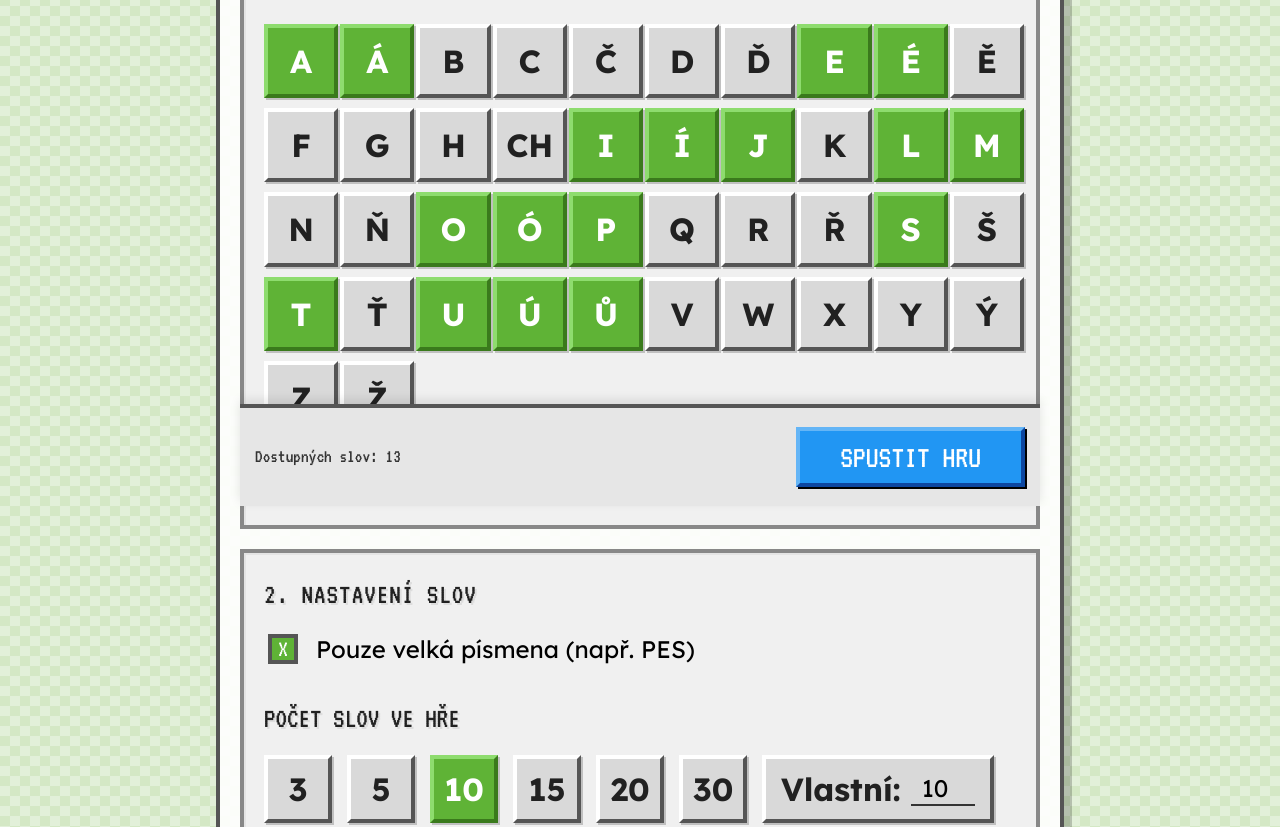
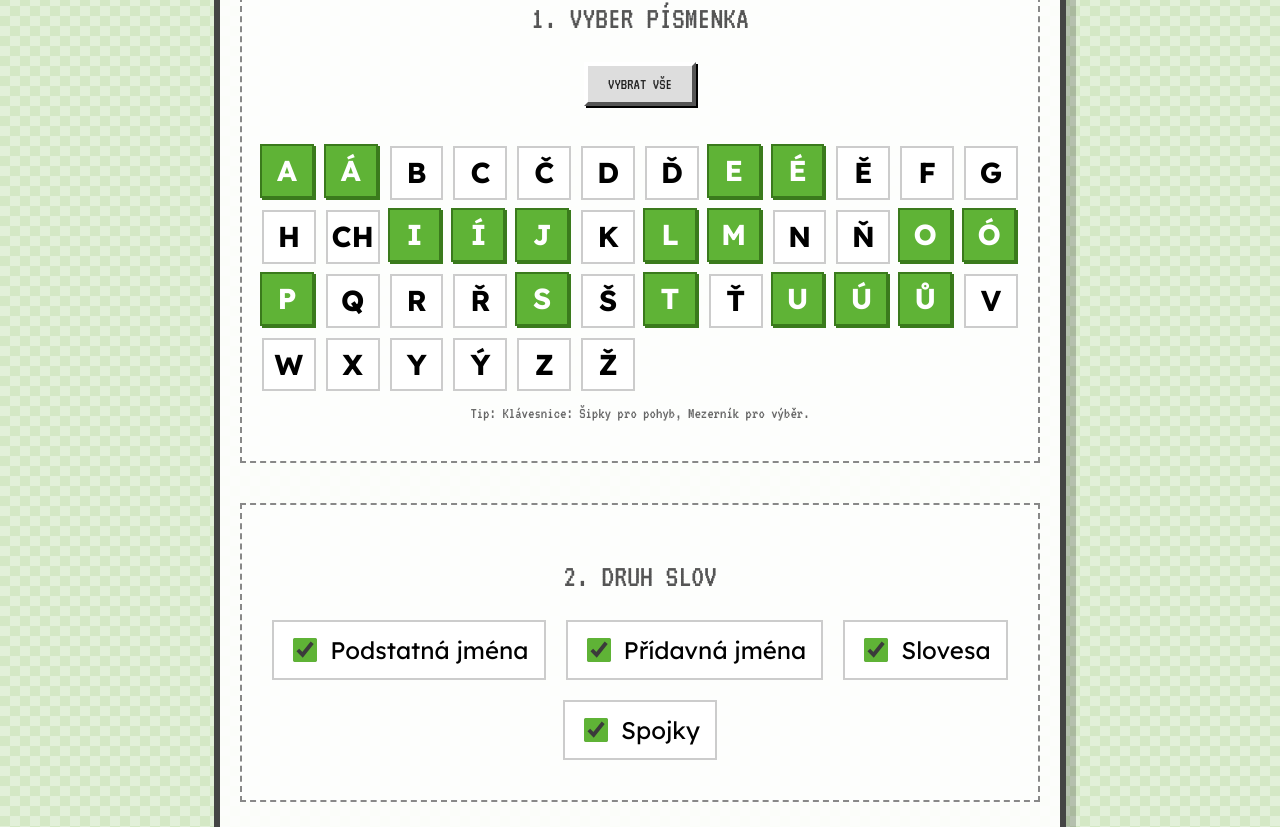
Before and after one commit to muchktom/hrave-cteni, a React (Vite) app: page / in a window 1280 px wide. Shown: the part 294-1121 px from the top of the page. Built offline with nearby package versions, Linux system fonts and the light colour scheme.

Commit message:
feat: Add word categories support (nouns, adjectives, verbs, conjunctions)
- Refactor words data structure to support categories
- Add new words for all categories
- Update SetupScreen to allow selecting specific word types
- Set default selection to include all categories

```diff
--- a/src/App.tsx
+++ b/src/App.tsx
@@ -2,13 +2,14 @@ import React, { useState } from 'react';
 import { SetupScreen } from './components/SetupScreen';
 import { GameScreen } from './components/GameScreen';
 import { SummaryScreen } from './components/SummaryScreen';
-import { getAvailableWords } from './data/words';
+import { getAvailableWords, WordCategory } from './data/words';
 import './App.css';
 
 type Screen = 'setup' | 'game' | 'summary';
 
 interface GameSettings {
   allowedLetters: string[];
+  allowedCategories: WordCategory[];
   fontSize: number;
   wordCount: number;
   uppercaseOnly: boolean;
@@ -28,7 +29,7 @@ function App() {
   const [results, setResults] = useState<GameResult[]>([]);
 
   const handleStart = (newSettings: GameSettings) => {
-    const words = getAvailableWords(newSettings.allowedLetters);
+    const words = getAvailableWords(newSettings.allowedLetters, newSettings.allowedCategories);
     // Shuffle and slice
     const selectedWords = words
       .sort(() => 0.5 - Math.random())
--- a/src/components/SetupScreen.css
+++ b/src/components/SetupScreen.css
@@ -1,279 +1,192 @@
 .setup-container {
   max-width: 800px;
   margin: 0 auto;
-  text-align: left;
-  padding-bottom: 50px;
+  padding: 40px 20px;
   background: rgba(255, 255, 255, 0.9);
-  border: 4px solid #555;
-  padding: 20px;
-  box-shadow: 8px 8px 0px rgba(0,0,0,0.2);
+  border: 6px solid #444;
+  box-shadow: 10px 10px 0px rgba(0,0,0,0.2);
 }
 
 .setup-container h1 {
+  font-family: 'VT323', monospace;
+  font-size: 3.5rem;
+  text-align: center;
+  margin-bottom: 40px;
   text-transform: uppercase;
-  letter-spacing: 2px;
-  color: var(--mc-text);
-  text-shadow: 3px 3px 0px #ccc;
-  font-size: 2.5rem; /* Scaled down */
-  margin-bottom: 20px;
-  text-align: center;
-}
-
-.setup-container h2 {
-  text-transform: uppercase;
-  letter-spacing: 1px;
-  color: var(--mc-text);
-  text-shadow: 2px 2px 0px #ddd;
-  font-size: 1.8rem; /* Scaled down */
-  margin-top: 0;
-  margin-bottom: 15px;
+  color: #333;
+  text-shadow: 4px 4px 0px #ccc;
 }
 
 .section {
-  background: #f0f0f0;
-  padding: 20px; /* Scaled down */
-  border: 4px solid #888;
+  margin-bottom: 40px;
+  padding: 20px;
+  background: rgba(255,255,255,0.5);
+  border: 2px dashed #888;
+}
+
+.section h2 {
+  font-family: 'VT323', monospace;
+  font-size: 2rem;
   margin-bottom: 20px;
-  position: relative;
-  box-shadow: inset 2px 2px 0px rgba(0,0,0,0.05);
+  color: #555;
+  text-transform: uppercase;
 }
 
 .alphabet-grid {
   display: grid;
-  grid-template-columns: repeat(auto-fill, minmax(60px, 1fr)); /* Scaled down */
+  grid-template-columns: repeat(auto-fill, minmax(50px, 1fr));
   gap: 10px;
-  margin-top: 15px;
-  outline: none;
+  margin-top: 20px;
 }
 
 .letter-btn {
-  width: 100%;
   aspect-ratio: 1;
-  font-family: var(--font-reading);
-  font-weight: 700; /* Bold for better readability */
-  font-size: 2rem; /* Scaled down */
-  background-color: var(--mc-btn-bg);
-  border: 4px solid var(--mc-btn-border-dark);
-  border-left-color: var(--mc-btn-border-light);
-  border-top-color: var(--mc-btn-border-light);
-  color: var(--mc-text);
-  cursor: pointer;
   display: flex;
   align-items: center;
   justify-content: center;
+  font-family: var(--font-reading);
+  font-size: 1.8rem;
+  font-weight: 700;
+  background: #fff;
+  border: 2px solid #ccc;
+  cursor: pointer;
+  transition: all 0.1s;
   user-select: none;
-  box-shadow: 2px 2px 0px rgba(0,0,0,0.2);
-}
-
-.letter-btn:active {
-  border-left-color: var(--mc-btn-border-dark);
-  border-top-color: var(--mc-btn-border-dark);
-  border-right-color: var(--mc-btn-border-light);
-  border-bottom-color: var(--mc-btn-border-light);
-  transform: translate(2px, 2px);
-  box-shadow: none;
 }
 
 .letter-btn.selected {
-  background-color: var(--mc-green);
+  background: var(--mc-green);
   color: white;
   border-color: var(--mc-green-dark);
-  border-left-color: #8edc6e;
-  border-top-color: #8edc6e;
+  box-shadow: 2px 2px 0px var(--mc-green-dark);
+  transform: translate(-2px, -2px);
+}
+
+.letter-btn:hover {
+  border-color: #888;
 }
 
 .letter-btn.focused {
-  position: relative;
-  z-index: 2;
-  outline: 4px solid #FFD700;
-  outline-offset: -4px;
-  box-shadow: 0 0 10px #FFD700;
+  outline: 4px solid #333;
+  z-index: 10;
 }
 
-.secondary-btn {
-  /* composes: mc-button from global; - Invalid in pure CSS file */
-  font-size: 1.2rem; /* Scaled down */
-  margin-bottom: 15px;
-  padding: 8px 16px;
-  width: auto;
+.hint-text {
+  text-align: center;
+  color: #666;
+  font-style: italic;
+  margin-top: 10px;
+}
+
+.categories-selector {
+  display: flex;
+  flex-wrap: wrap;
+  gap: 20px;
+  justify-content: center;
+  margin-bottom: 20px;
+}
+
+.checkbox-wrapper {
+  display: flex;
+  align-items: center;
+  gap: 10px;
+  cursor: pointer;
+  font-family: var(--font-reading);
+  font-size: 1.5rem;
+  padding: 10px 15px;
+  background: #fff;
+  border: 2px solid #ccc;
+  transition: all 0.2s;
+}
+
+.checkbox-wrapper:hover {
+  border-color: #888;
+  background: #f9f9f9;
+}
+
+.checkbox-wrapper input[type="checkbox"] {
+  width: 24px;
+  height: 24px;
+  accent-color: var(--mc-green);
 }
 
 .count-selector {
   display: flex;
+  flex-wrap: wrap;
   gap: 15px;
-  flex-wrap: wrap;
+  justify-content: center;
 }
 
 .count-radio-wrapper {
-  display: inline-block;
+  position: relative;
   cursor: pointer;
 }
 
 .count-radio-input {
+  position: absolute;
   opacity: 0;
   width: 0;
   height: 0;
-  position: absolute;
 }
 
 .count-radio-visual {
   display: flex;
   align-items: center;
   justify-content: center;
-
-  width: 60px; /* Scaled down */
-  height: 60px;
-  font-size: 2rem; /* Scaled down */
-
-  font-family: var(--font-reading);
-  font-weight: 700;
-  background-color: var(--mc-btn-bg);
-  border: 4px solid var(--mc-btn-border-dark);
-  border-left-color: var(--mc-btn-border-light);
-  border-top-color: var(--mc-btn-border-light);
-  color: var(--mc-text);
-
-  box-shadow: 2px 2px 0px rgba(0,0,0,0.2);
-  user-select: none;
+  width: 50px;
+  height: 50px;
+  background: #fff;
+  border: 2px solid #ccc;
+  font-family: 'VT323', monospace;
+  font-size: 1.8rem;
+  color: #888;
+  transition: all 0.2s;
 }
 
-/* Checked state */
 .count-radio-input:checked + .count-radio-visual {
-  background-color: var(--mc-green);
+  background: var(--mc-green);
   color: white;
   border-color: var(--mc-green-dark);
-  border-left-color: #8edc6e;
-  border-top-color: #8edc6e;
+  box-shadow: 4px 4px 0px var(--mc-green-dark);
+  transform: translate(-2px, -2px);
 }
 
-/* Standardized focus */
-.count-radio-input:focus-visible + .count-radio-visual {
-  outline: 4px solid #FFD700;
-  outline-offset: -4px;
-  box-shadow: 0 0 10px #FFD700;
-  z-index: 5;
+.count-radio-input:focus + .count-radio-visual {
+  outline: 3px solid #333;
 }
 
-.count-radio-wrapper:active .count-radio-visual {
-  border-left-color: var(--mc-btn-border-dark);
-  border-top-color: var(--mc-btn-border-dark);
-  border-right-color: var(--mc-btn-border-light);
-  border-bottom-color: var(--mc-btn-border-light);
-  transform: translate(2px, 2px);
+.footer {
+  display: flex;
+  flex-direction: column;
+  align-items: center;
+  gap: 20px;
+  margin-top: 40px;
+  padding-top: 20px;
+  border-top: 2px solid #ccc;
+}
+
+.footer p {
+  font-size: 1.2rem;
+  color: #666;
+}
+
+.start-btn {
+  font-size: 2rem;
+  padding: 20px 60px;
+  background: var(--mc-green);
+  color: white;
+}
+
+.start-btn:disabled {
+  background: #ccc;
+  cursor: not-allowed;
+  transform: none;
   box-shadow: none;
 }
 
-.footer {
-  position: sticky;
-  bottom: 0;
-  background: #e6e6e6;
-  padding: 15px;
-  border-top: 4px solid #555;
-  display: flex;
-  justify-content: space-between;
-  align-items: center;
-  z-index: 10;
-  box-shadow: 0 -4px 10px rgba(0,0,0,0.1);
+.secondary-btn {
+  margin-bottom: 20px;
+  background: #ddd;
+  font-size: 1rem;
+  padding: 10px 20px;
 }
-
-.footer p {
-  font-size: 1.2rem; /* Scaled down */
-  font-weight: bold;
-  color: #333;
-}
-
-.start-btn {
-  /* composes: mc-button from global; */
-  background-color: #2196F3;
-  color: white;
-  border-color: #0d47a1;
-  border-left-color: #64b5f6;
-  border-top-color: #64b5f6;
-  font-size: 2rem; /* Scaled down */
-  padding: 10px 40px;
-}
-
-.start-btn:disabled {
-  background: #aaa;
-  border-color: #777;
-  color: #555;
-  pointer-events: none;
-}
-
-.hint-text {
-  font-size: 1.2rem; /* Scaled down */
-  color: #444;
-  margin-top: 10px;
-  font-style: normal;
-  border-top: 2px dashed #ccc;
-  padding-top: 10px;
-}
-
-/* Range input styling */
-input[type=range] {
-  -webkit-appearance: none;
-  width: 100%;
-  background: transparent;
-  margin: 20px 0;
-}
-
-input[type=range]:focus-visible {
-  outline: 4px solid #FFD700;
-  outline-offset: 4px;
-}
-
-input[type=range]::-webkit-slider-thumb {
-  -webkit-appearance: none;
-  height: 30px; /* Scaled down */
-  width: 15px;
-  background: var(--mc-stone);
-  border: 2px solid #000;
-  cursor: pointer;
-  margin-top: -10px;
-  box-shadow: 1px 1px 0px rgba(0,0,0,0.5);
-}
-
-input[type=range]::-webkit-slider-runnable-track {
-  width: 100%;
-  height: 10px;
-  cursor: pointer;
-  background: #555;
-  border: 2px solid #000;
-}
-
-input[type=checkbox] {
-  appearance: none;
-  width: 30px; /* Scaled down */
-  height: 30px;
-  background: #fff;
-  border: 4px solid #555;
-  cursor: pointer;
-  position: relative;
-  flex-shrink: 0;
-}
-
-input[type=checkbox]:focus-visible {
-  outline: 4px solid #FFD700;
-  outline-offset: 2px;
-}
-
-input[type=checkbox]:checked {
-  background: var(--mc-green);
-}
-
-input[type=checkbox]:checked::after {
-  content: 'X';
-  position: absolute;
-  top: 50%;
-  left: 50%;
-  transform: translate(-50%, -50%);
-  color: white;
-  font-family: 'VT323', monospace;
-  font-size: 24px; /* Scaled down */
-}
-
-/* Label next to checkbox */
-label[for="uppercaseCheck"] {
-  font-size: 1.5rem !important; /* Scaled down */
-  line-height: 1.2;
-}
--- a/src/components/SetupScreen.tsx
+++ b/src/components/SetupScreen.tsx
@@ -1,13 +1,14 @@
-import React, { useRef, useState, useEffect } from 'react';
-import { CZECH_ALPHABET, getAvailableWords } from '../data/words';
+import React, { useRef, useState } from 'react';
+import { CZECH_ALPHABET, getAvailableWords, WordCategory } from '../data/words';
 import './SetupScreen.css';
 
 interface SetupScreenProps {
-  onStart: (settings: { allowedLetters: string[]; fontSize: number; wordCount: number; uppercaseOnly: boolean }) => void;
+  onStart: (settings: { allowedLetters: string[]; allowedCategories: WordCategory[]; fontSize: number; wordCount: number; uppercaseOnly: boolean }) => void;
 }
 
 export const SetupScreen: React.FC<SetupScreenProps> = ({ onStart }) => {
   const [selectedLetters, setSelectedLetters] = useState<string[]>(['A', 'Á', 'E', 'É', 'I', 'Í', 'J', 'L', 'M', 'O', 'Ó', 'P', 'S', 'T', 'U', 'Ú', 'Ů']);
+  const [selectedCategories, setSelectedCategories] = useState<WordCategory[]>(['noun', 'adjective', 'verb', 'conjunction']);
   const fontSize = 3; // Fixed value
   const [wordCount, setWordCount] = useState<number>(10);
   const [uppercaseOnly, setUppercaseOnly] = useState<boolean>(true);
@@ -30,6 +31,17 @@ export const SetupScreen: React.FC<SetupScreenProps> = ({ onStart }) => {
       setSelectedLetters([]);
     } else {
       setSelectedLetters(CZECH_ALPHABET);
+    }
+  };
+
+  const toggleCategory = (category: WordCategory) => {
+    if (selectedCategories.includes(category)) {
+      // Prevent unselecting the last category
+      if (selectedCategories.length > 1) {
+        setSelectedCategories(prev => prev.filter(c => c !== category));
+      }
+    } else {
+      setSelectedCategories(prev => [...prev, category]);
     }
   };
 
@@ -94,7 +106,7 @@ export const SetupScreen: React.FC<SetupScreenProps> = ({ onStart }) => {
   // But if we tab out, we might want to clear visual focus?
   // Actually, visual focus only matters when container is focused.
 
-  const availableWords = getAvailableWords(selectedLetters);
+  const availableWords = getAvailableWords(selectedLetters, selectedCategories);
 
   return (
     <div className="setup-container">
@@ -140,7 +152,45 @@ export const SetupScreen: React.FC<SetupScreenProps> = ({ onStart }) => {
       </div>
 
       <div className="section">
-        <h2>2. Nastavení slov</h2>
+        <h2>2. Druh slov</h2>
+        <div className="categories-selector">
+          <label className="checkbox-wrapper">
+            <input
+              type="checkbox"
+              checked={selectedCategories.includes('noun')}
+              onChange={() => toggleCategory('noun')}
+            />
+            <span>Podstatná jména</span>
+          </label>
+          <label className="checkbox-wrapper">
+            <input
+              type="checkbox"
+              checked={selectedCategories.includes('adjective')}
+              onChange={() => toggleCategory('adjective')}
+            />
+            <span>Přídavná jména</span>
+          </label>
+          <label className="checkbox-wrapper">
+            <input
+              type="checkbox"
+              checked={selectedCategories.includes('verb')}
+              onChange={() => toggleCategory('verb')}
+            />
+            <span>Slovesa</span>
+          </label>
+          <label className="checkbox-wrapper">
+            <input
+              type="checkbox"
+              checked={selectedCategories.includes('conjunction')}
+              onChange={() => toggleCategory('conjunction')}
+            />
+            <span>Spojky</span>
+          </label>
+        </div>
+      </div>
+
+      <div className="section">
+        <h2>3. Nastavení hry</h2>
 
         <div style={{ marginBottom: '30px', display: 'flex', alignItems: 'center', gap: '15px' }}>
           <input
@@ -212,7 +262,7 @@ export const SetupScreen: React.FC<SetupScreenProps> = ({ onStart }) => {
         <button
           className="start-btn mc-button"
           disabled={availableWords.length === 0}
-          onClick={() => onStart({ allowedLetters: selectedLetters, fontSize, wordCount, uppercaseOnly })}
+          onClick={() => onStart({ allowedLetters: selectedLetters, allowedCategories: selectedCategories, fontSize, wordCount, uppercaseOnly })}
         >
           Spustit hru
         </button>
--- a/src/data/words.ts
+++ b/src/data/words.ts
@@ -4,8 +4,15 @@ export const CZECH_ALPHABET = [
   'S', 'Š', 'T', 'Ť', 'U', 'Ú', 'Ů', 'V', 'W', 'X', 'Y', 'Ý', 'Z', 'Ž'
 ];
 
-export const EASY_WORDS = [
-  // Jednoslabičná (3-4 písmena)
+export type WordCategory = 'noun' | 'adjective' | 'verb' | 'conjunction';
+
+export interface WordEntry {
+  text: string;
+  category: WordCategory;
+}
+
+const NOUNS: string[] = [
+  // Jednoslabičná
   "Pes", "Les", "Nos", "Oko", "Ucho", "Dům", "Hrad", "Lev", "Had", "Vlas",
   "Zub", "Stůl", "Pán", "Sůl", "Med", "Led", "Sníh", "Květ", "List", "Strom",
   "Myš", "Sýr", "Vlk", "Klíč", "Mrak", "Hlas", "Kluk", "Kůň", "Míč", "Zeď",
@@ -32,12 +39,50 @@ export const EASY_WORDS = [
   "Aktovka", "Tabule", "Svačina", "Večeře", "Snídaně", "Postýlka", "Polštář"
 ];
 
-// Helper to filter words based on available letters
-export function getAvailableWords(allowedLetters: string[]): string[] {
+const ADJECTIVES: string[] = [
+  // Jednoduchá přídavná jména
+  "Malý", "Velký", "Hodný", "Zlý", "Milý", "Starý", "Mladý",
+  "Bílý", "Černý", "Modrý", "Zelený", "Žlutý", "Rudý", "Hnědý",
+  "Hezký", "Pěkný", "Dobrý", "Slaný", "Sladký", "Kyselý",
+  "Chytrý", "Hloupý", "Dlouhý", "Krátký", "Veselý", "Smutný",
+  "Nový", "Čistý", "Silný", "Slabý", "Teplý", "Studený",
+  "Hladký", "Hrubý", "Měkký", "Tvrdý", "Suchý", "Mokrý",
+  "Levný", "Drahý", "Plný", "Prázdný", "Rychlý", "Pomalý",
+  "Zdravý", "Nemocný", "Těžký", "Lehký", "Tichý", "Hlasitý",
+  "Vysoký", "Nízký", "Široký", "Úzký", "Rovný", "Křivý",
+  "Zlatý", "Stříbrný", "Chutný", "Hravý", "Světlý", "Tmavý"
+];
+
+const VERBS: string[] = [
+  "Běží", "Sedí", "Leží", "Skáče", "Plave", "Letí", "Jede",
+  "Spí", "Jí", "Pije", "Kreslí", "Píše", "Čte", "Hraje",
+  "Volá", "Mluví", "Slyší", "Vidí", "Cítí", "Vaří", "Peče",
+  "Myje", "Čistí", "Zpívá", "Tančí", "Pláče", "Směje",
+  "Stojí", "Hledá", "Najde", "Ztratí", "Koupí", "Prodá"
+];
+
+const CONJUNCTIONS: string[] = [
+  "A", "I", "Ale", "Nebo", "Když", "Že", "Aby", "Protože",
+  "Kdyby", "Jako", "Ani", "Jenže", "Ačkoliv", "Dokud",
+  "Než", "Však", "Tedy", "Tudíž"
+];
+
+export const ALL_WORDS: WordEntry[] = [
+  ...NOUNS.map(text => ({ text, category: 'noun' as WordCategory })),
+  ...ADJECTIVES.map(text => ({ text, category: 'adjective' as WordCategory })),
+  ...VERBS.map(text => ({ text, category: 'verb' as WordCategory })),
+  ...CONJUNCTIONS.map(text => ({ text, category: 'conjunction' as WordCategory })),
+];
+
+// Helper to filter words based on available letters and categories
+export function getAvailableWords(allowedLetters: string[], allowedCategories: WordCategory[] = ['noun', 'adjective']): string[] {
   const allowedSet = new Set(allowedLetters.map(l => l.toUpperCase()));
+  const allowedCategoriesSet = new Set(allowedCategories);
 
-  return EASY_WORDS.filter(word => {
-    const upperWord = word.toUpperCase();
+  return ALL_WORDS
+    .filter(entry => allowedCategoriesSet.has(entry.category))
+    .filter(entry => {
+      const upperWord = entry.text.toUpperCase();
       for (let i = 0; i < upperWord.length; i++) {
           const char = upperWord[i];
           const nextChar = upperWord[i+1];
@@ -55,5 +100,6 @@ export function getAvailableWords(allowedLetters: string[]): string[] {
           }
       }
       return true;
-  });
+    })
+    .map(entry => entry.text);
 }
```
Lines whose indentation alone changed are shown as unchanged.
